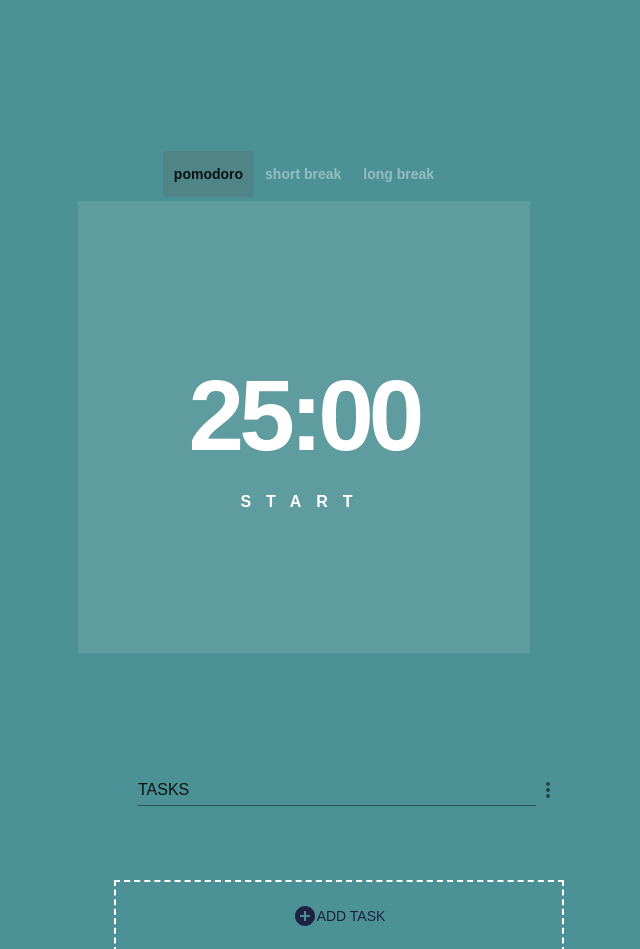
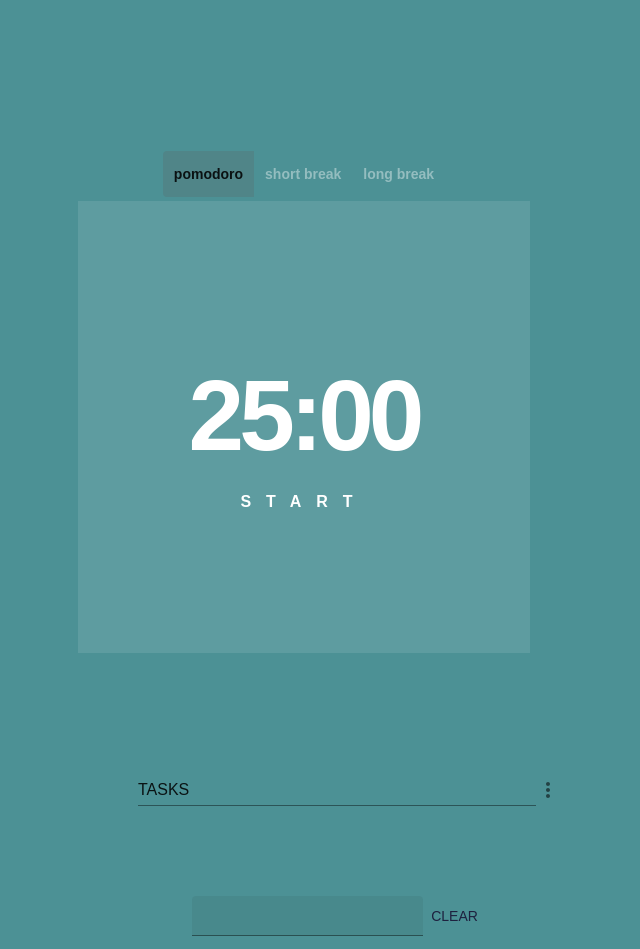
Before and after one commit to mr-vivek-verma/stopwatch-typescript, a React (Create React App) app: page / in a window 1280 px wide. Shown: the top 949 px of the page, without its empty margins (336-976 px from the left). Built offline with nearby package versions, Linux system fonts and the light colour scheme.

Commit message:
changes in AddBtn

```diff
--- a/src/App.tsx
+++ b/src/App.tsx
@@ -12,7 +12,7 @@
       <Main/>
       <ThreeDots/>
       <AddBtn/>
-      <Todo/>
+      {/* <Todo/> */}
       </ThemeProvider>
 
 
--- a/src/components/Todo/AddBtn.tsx
+++ b/src/components/Todo/AddBtn.tsx
@@ -10,8 +10,11 @@
 import AddCircleIcon from '@mui/icons-material/AddCircle';
 
 
+
 export default function FormDialog() {
   const [open, setOpen] = React.useState(false);
+  const [add , setAdd] = React.useState<any>();
+  const [addSub , setAddSub] = React.useState<any>();
 
   const handleClickOpen = () => {
     setOpen(true);
@@ -21,9 +24,29 @@
     setOpen(false);
   };
 
+  const handleClear = (event: any) => {
+    setAdd("");
+    setAddSub("");
+  };
+
+
   return (
 
     <div>
+      <div>
+      <Box component="span"  onClick={handleClickOpen} sx={{ p: 2,ml: "450px", justifyContent:"center", display:"flex", width: 450  }}>
+      <TextField
+      hiddenLabel
+      id="filled-hidden-label-small"
+      defaultValue= {addSub}
+      value= {add}
+      variant="filled"
+      size="small"
+      />
+      <Button onClick={handleClear}>Clear</Button>
+      </Box>
+      </div>
+
       <Box component="span"  onClick={handleClickOpen} sx={{ p: 2,ml: "450px", border: '2px dashed white' , justifyContent:"center", display:"flex", width: 450  }}>
       <Button>
       <AddCircleIcon/>
@@ -36,6 +59,8 @@
             What are you working on?
           </DialogContentText> */}
           <TextField
+          value={add}
+          onChange={(e:any) =>{setAdd(e.target.value)}}
             autoFocus
             margin="dense"
             id="name"
@@ -48,6 +73,8 @@
           Est Pomodoros
           </DialogContentText>
           <TextField
+          value={addSub}
+          onChange={(e:any) =>{setAddSub(e.target.value)}}
             autoFocus
             margin="dense"
             id="name"
@@ -62,6 +89,7 @@
           <Button onClick={handleClose}>Save</Button>
         </DialogActions>
       </Dialog>
+
     </div>
   );
 }
--- a/src/components/Todo/TodoListItem.tsx
+++ b/src/components/Todo/TodoListItem.tsx
@@ -59,7 +59,7 @@
       <input
         type="checkbox"
         onChange={() => toggleComplete(todo)}
-        checked={todo.complete}
+        // checked={todo.complete}
         />
         {isEditOn ? <input className="edit-input" type="text" value={inputText} onChange={(e) => onTodoUpdate(e)}/> : todo.text}
       </label>
```
